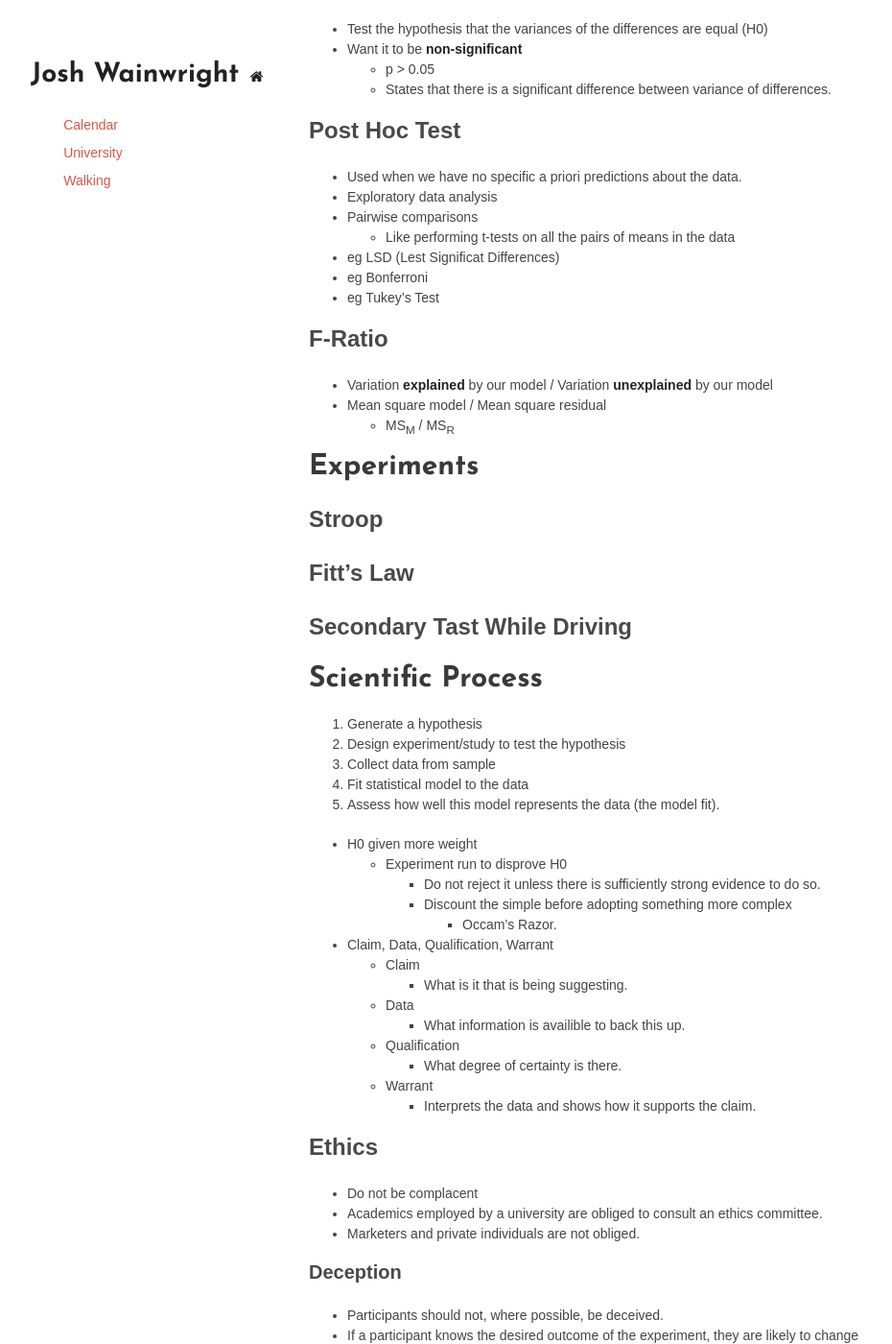
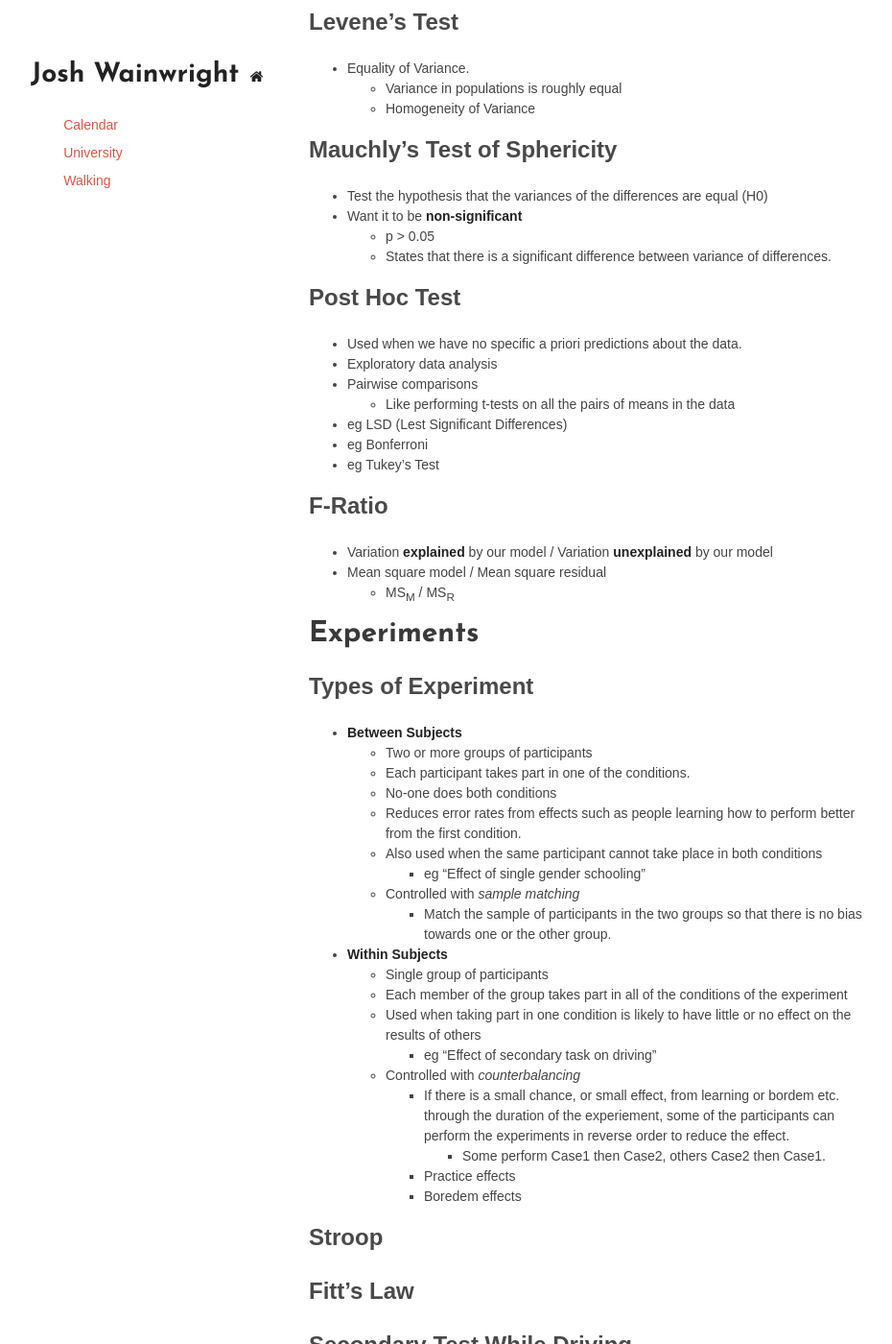
Before and after one commit to jaw42/jaw42.github.com, a Jekyll site: the page built from university/Statistics.md, in a window 1280 px wide and 1400 px high, scrolled down 7880 px. Shown: the whole window at 96% size, without its empty margins (148-1078 px from the left). Built offline with Jekyll 4.4.1, drawn with Linux system fonts in a browser that asks for light colours; some of the changed text lies outside the part shown.

Commit message:
Included todo items

```diff
--- a/university/Statistics.md
+++ b/university/Statistics.md
@@ -33,6 +33,13 @@ title: Evaluation Methods and Statistics
 - **Dependant** variables are what is measured in the experiment.
 	- They are *dependant* on the conditions of the experiment and are so
 	  interesting enough to be measured.
+	- Two types of DV variation
+		1. Unsystematic
+			- Differences due to unknown (or unmeasured) factors
+			- eg change in room environment from condition 1 to 2, personality
+		1. Systematic
+			- Differences due to the change in IV
+			- Interesting in measuring.
 
 ### Randomisation
 - Without randomisation, bias is introduced to the sample.
@@ -60,7 +67,7 @@ title: Evaluation Methods and Statistics
   allow us to reject H1 because all we have is an absence of evidence.
 - H0 is fundamentally different. We can reject H0 as soon as we see a vulture
   in the campus.
-- **H0 is falsifiable. It is the *null hypothesis* **.
+- **H0 is falsifiable.** It is the *null hypothesis*.
 
 ### Null Hypothesis
 - The significance of a test tells us if it reasonable to reject the null
@@ -234,9 +241,9 @@ title: Evaluation Methods and Statistics
 
 #### Standard T-Test
 - Between Subjects
-- Independant means t-test
-- Used when there are exactly 2 groupt to be tested
-	- eg. control group vs. expermimental group
+- Independent means t-test
+- Used when there are exactly 2 groups to be tested
+	- eg control group vs experimental group
 - Are two sets of data significantly different from one another?
 
 #### Paired T-Test
@@ -287,8 +294,8 @@ title: Evaluation Methods and Statistics
 
 ### Levene's Test
 - Equality of Variance.
-	- Variance in populations is rougly equal
-	- Homogeinity of Variance
+	- Variance in populations is roughly equal
+	- Homogeneity of Variance
 
 ### Mauchly's Test of Sphericity
 - Test the hypothesis that the variances of the differences are equal (H0)
@@ -302,7 +309,7 @@ title: Evaluation Methods and Statistics
 - Exploratory data analysis
 - Pairwise comparisons
 	- Like performing t-tests on all the pairs of means in the data
-- eg LSD (Lest Significat Differences)
+- eg LSD (Lest Significant Differences)
 - eg Bonferroni
 - eg Tukey's Test
 
@@ -313,11 +320,39 @@ title: Evaluation Methods and Statistics
 
 ## Experiments
 
+### Types of Experiment
+- **Between Subjects**
+	- Two or more groups of participants
+	- Each participant takes part in one of the conditions.
+	- No-one does both conditions
+	- Reduces error rates from effects such as people learning how to perform
+	  better from the first condition.
+	- Also used when the same participant cannot take place in both conditions
+		- eg "Effect of single gender schooling"
+	- Controlled with *sample matching*
+		- Match the sample of participants in the two groups so that there is
+		  no bias towards one or the other group.
+- **Within Subjects**
+	- Single group of participants
+	- Each member of the group takes part in all of the conditions of the
+	  experiment
+	- Used when taking part in one condition is likely to have little or no
+	  effect on the results of others
+		- eg "Effect of secondary task on driving"
+	- Controlled with *counterbalancing*
+		- If there is a small chance, or small effect, from learning or bordem
+		  etc. through the duration of the experiement, some of the
+		  participants can perform the experiments in reverse order to reduce
+		  the effect.
+			- Some perform Case1 then Case2, others Case2 then Case1.
+		- Practice effects
+		- Boredem effects
+
 ### Stroop
 
 ### Fitt's Law
 
-### Secondary Tast While Driving
+### Secondary Test While Driving
 
 ## Scientific Process
 1. Generate a hypothesis
```
Also changed, not shown: other parts of university/Statistics.md (+5 -7 lines).
